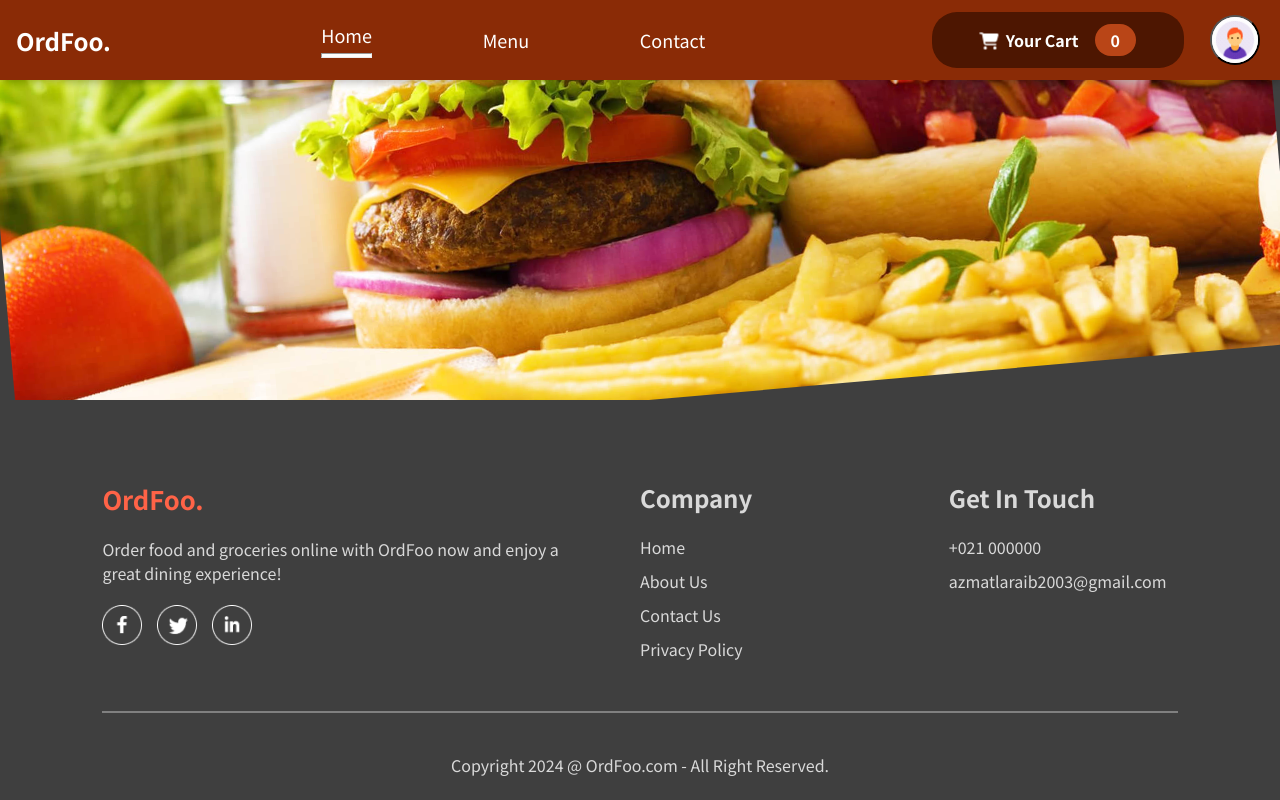
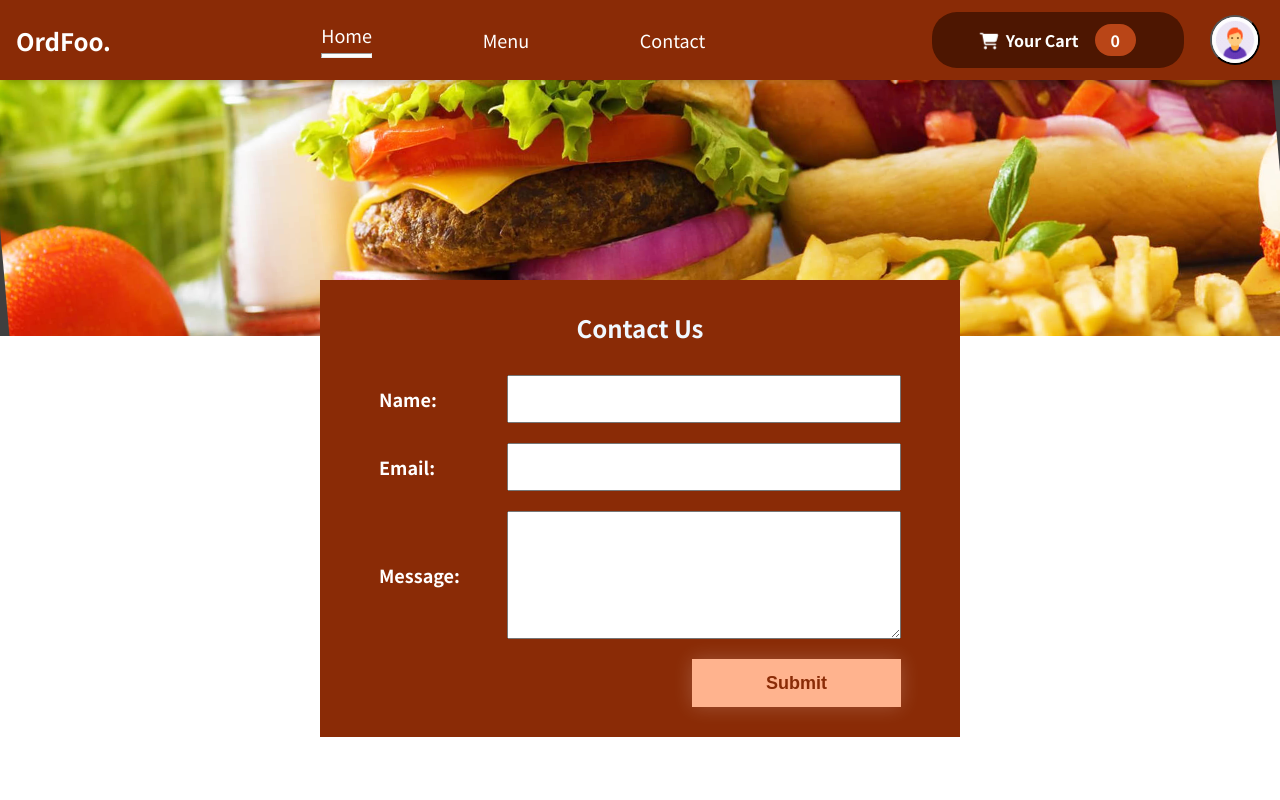
Before and after one commit to Laraib-Azmat/Food_order_website, a React (Create React App) app: page /contact in a window 1280 px wide. Shown: the top 800 px of the page. Built offline with nearby package versions, Linux system fonts and the light colour scheme.

Commit message:
Email JS linked with Contact form

```diff
--- a/package.json
+++ b/package.json
@@ -9,6 +9,7 @@
     "@testing-library/jest-dom": "^5.17.0",
     "@testing-library/react": "^13.4.0",
     "@testing-library/user-event": "^13.5.0",
+    "emailjs-com": "^3.2.0",
     "react": "^18.2.0",
     "react-dom": "^18.2.0",
     "react-router-dom": "^6.24.1",
--- a/src/Components/Contact/Contact.js
+++ b/src/Components/Contact/Contact.js
@@ -1,10 +1,63 @@
-import React from 'react';
-import contactStyle from './Contact.module.css'
+import React, { useRef, useState } from 'react';
+import contactStyle from './ContactStyle.module.css'
+import emailjs from 'emailjs-com'
+
 
 export const Contact = () => {
+
+  const form = useRef();
+
+
+
+const handleSubmit = (e) => {
+    e.preventDefault();
+
+    emailjs.sendForm("service_g04pzjv","template_51tzsji", form.current,'wWbb2c9phUC-l3ssR')
+    .then(res=>{
+      console.log(res);
+      alert("Your message sent!")
+      form.current.reset();
+    })
+    .catch(error=>{
+      console.log(error)
+      alert("Fail to sent,  try again")
+    })
+
+};
+
   return (
-    <div className={contactStyle.contact}>
-
-    </div>
+ <div className={contactStyle.contactDiv}>
+   <div className={contactStyle["contact-form"]}>
+            <h2>Contact Us</h2>
+            <form  ref={form} onSubmit={handleSubmit}>
+                <div className={contactStyle['form-group']}>
+                    <label htmlFor="name">Name:</label>
+                    <input
+                        type="text"
+                        name="to_name"
+                        required
+                    />
+                </div>
+                <div className={contactStyle['form-group']}>
+                    <label htmlFor="email">Email:</label>
+                    <input
+                        type="email"
+                        name="from_email"
+                        required
+                    />
+                </div>
+                <div className={contactStyle['form-group']}>
+                    <label htmlFor="message">Message:</label>
+                    <textarea
+                        id="message"
+                        name="message"
+                        rows="4"
+                        required
+                    />
+                </div>
+                <button className={contactStyle.submitBtn} type="submit">Submit</button>
+            </form>
+        </div>
+ </div>
   )
 }
--- /dev/null
+++ b/src/Components/Contact/ContactStyle.module.css
@@ -0,0 +1,88 @@
+.contactDiv{
+    width: 100%;
+    margin: auto;
+    background-color: #fff;
+    height: 70vh;
+    margin-top: -5%;
+    position: relative;
+}
+
+.contact-form{
+    background-color: #8a2b06;
+   width: 50%;
+   position: absolute;
+    top: -10%;
+    left: 25%;
+    padding: 30px;
+    display: flex;
+    align-items: center;
+    justify-content: center;
+    flex-direction: column;
+    gap: 30px;
+}
+.contact-form form{
+    display: flex;
+    flex-direction: column;
+    gap: 20px;
+    width: 90%;
+}
+.form-group{
+    display: flex;
+    align-items: center;
+    gap: 10px;
+    justify-content: center;
+}
+.form-group label{
+    color: #fff;
+    font-size: 18px;
+    width: 30%;
+    font-weight: 600;
+}
+.form-group input{
+    width: 100%;
+    height: 3rem;
+    font-size: 16px;
+}
+.form-group textarea{
+    width: 100%;
+    height: 8rem;
+    font-size: 16px;
+}
+.submitBtn{
+    width: 40%;
+    height: 3rem;
+    font-size: 18px;
+    font-weight: 600;
+    color: #8a2b06;
+    align-self: flex-end;
+    background-color: #FFB38E;
+    border: none;
+    box-shadow: 0px 0px 20px rgba(255, 255, 255, 0.2);
+    cursor: pointer;
+}
+.contact-form h2{
+    color: aliceblue;
+}
+
+@media(max-width:1024px){
+    .contact-form{
+        width: 70%;
+        left: 15%;
+    }
+}
+@media(max-width:800px){
+    .contact-form{
+        width: 90%;
+        left: 5%;
+    }
+}
+@media(max-width:500px){
+   .contact-form form{
+    width: 100%;
+   }
+   .contact-form{
+    width: 95%;
+left: 3%;
+padding: 15px;
+   }
+}
```
Also changed, not shown: src/Components/Contact/Contact.module.css (deleted), 1 other file (tests, documents, lock files or other folders).
